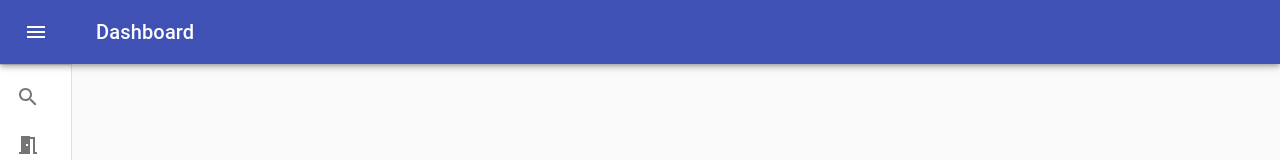
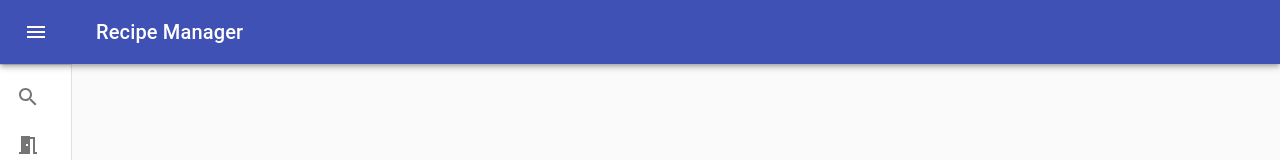
Before and after one commit to JSONJuggler/recipeManager, a React (Create React App) app in the folder client/: page / in a window 1280 px wide. Shown: the top 160 px of the page. Built offline with nearby package versions, Linux system fonts and the light colour scheme; no server answers.

Commit message:
name fix

```diff
--- a/client/src/components/layout/Nav.js
+++ b/client/src/components/layout/Nav.js
@@ -125,7 +125,7 @@ const Nav = ({ auth: { isAuthenticated, loading, user }, logout }) => {
             noWrap
             className={classes.title}
           >
-            Dashboard
+            Recipe Manager
           </Typography>
           {/* <IconButton color="inherit">
             <Badge badgeContent={4} color="secondary">
```
